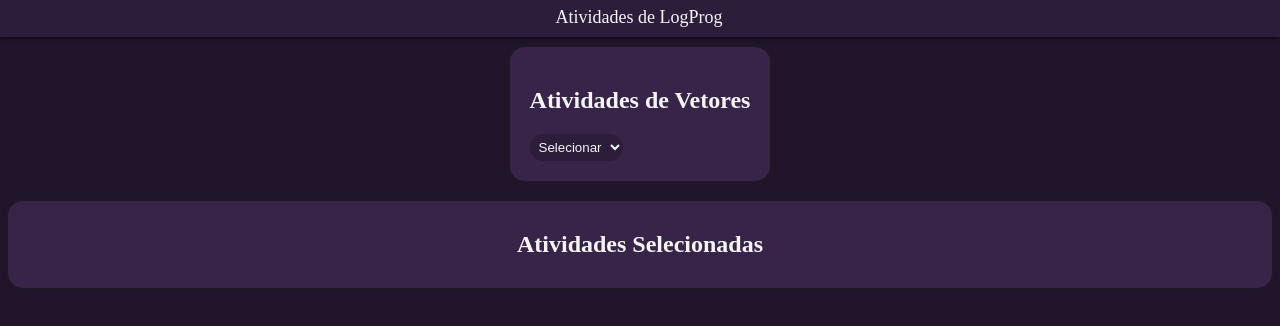
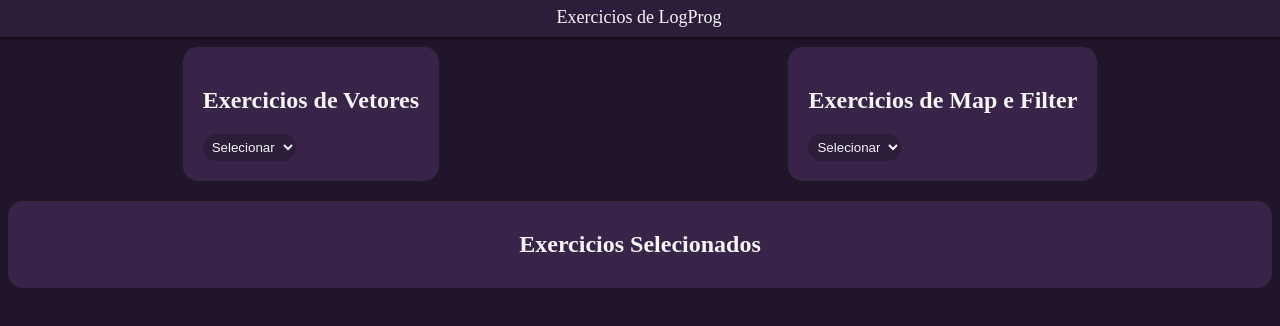
Before and after one commit to Bilhalv/LogProg-v2.0, a plain HTML site: page index.html in a window 1280 px wide. Drawn offline with Linux system fonts and the light colour scheme.

Commit message:
Update index.html

```diff
--- a/index.html
+++ b/index.html
@@ -1,15 +1,16 @@
 <!DOCTYPE html>
 <html lang="pt-br">
   <head>
-    <title>Atividades LogProg</title>
+    <title>Exercicios de LogProg</title>
     <link rel="stylesheet" href="assets/src/styles.css" />
   </head>
   <body>
-    <header>Atividades de LogProg</header>
+    <header>Exercicios de LogProg</header>
     <main>
+      <div class="choosing">
         <section>
-        <h2>Atividades de Vetores</h2>
-        <select id="selectItems">
+          <h2>Exercicios de Vetores</h2>
+          <select id="selectItems1">
             <option value="">Selecionar</option>
             <option value="item1">Vetores 1</option>
             <option value="item2">Vetores 2</option>
@@ -17,8 +18,21 @@
             <option value="item4">Vetores 4</option>
           </select>
         </section>
+        <section>
+          <h2>Exercicios de Map e Filter</h2>
+          <select id="selectItems2">
+            <option value="">Selecionar</option>
+            <option value="item5">M&F 1</option>
+            <option value="item6">M&F 2</option>
+            <option value="item7">M&F 3</option>
+            <option value="item8">M&F 4</option>
+            <option value="item9">M&F 5</option>
+            <option value="item10">M&F 6</option>
+          </select>
+        </section>
+      </div>
       <div class="resultado">
-        <h2>Atividades Selecionadas</h2>
+        <h2>Exercicios Selecionados</h2>
         <div id="selectedItemsGallery" class="gallery"></div>
       </div>
     </main>
```
Lines whose indentation alone changed are shown as unchanged.
